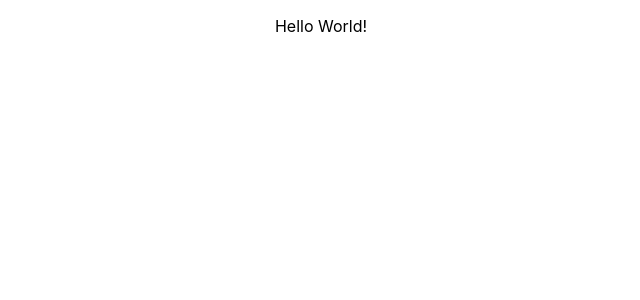
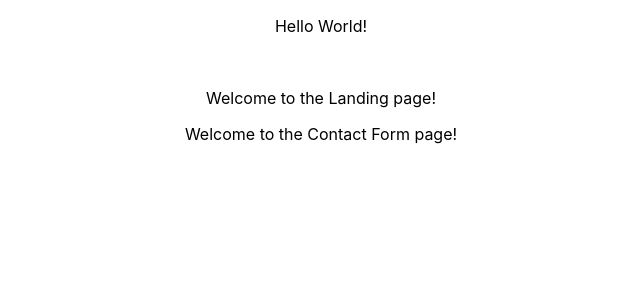
Before and after one commit to SamanthaBJimenez/RReyesDoula, a React (Create React App) app in the folder reyes-doula/: page / in a window 1280 px wide. Shown: the top 300 px of the page, without its empty margins (319-959 px from the left). Built offline with nearby package versions, Linux system fonts and the light colour scheme.

Commit message:
create Contact page

```diff
--- a/reyes-doula/src/App.js
+++ b/reyes-doula/src/App.js
@@ -1,11 +1,13 @@
 // import logo from './logo.svg';
 import './App.css';
+import Contact from './components/Contact';
 import Landing from './components/Landing';
 
 function App() {
   return (
     <div className="App">
       <Landing/>
+      <Contact/>
     </div>
   );
 }
--- /dev/null
+++ b/reyes-doula/src/components/Contact.js
@@ -0,0 +1,11 @@
+import React from 'react';
+
+const Contact = () => {
+    return (
+        <div>
+            <p>Welcome to the Contact Form page!</p>
+        </div>
+    )
+};
+
+export default Contact;
--- a/reyes-doula/src/components/Landing.js
+++ b/reyes-doula/src/components/Landing.js
@@ -4,6 +4,8 @@ const Landing = () => {
     return (
         <div>
             <p>Hello World!</p>
+            <br/>
+            <p>Welcome to the Landing page!</p>
         </div>
     )
 };
```
